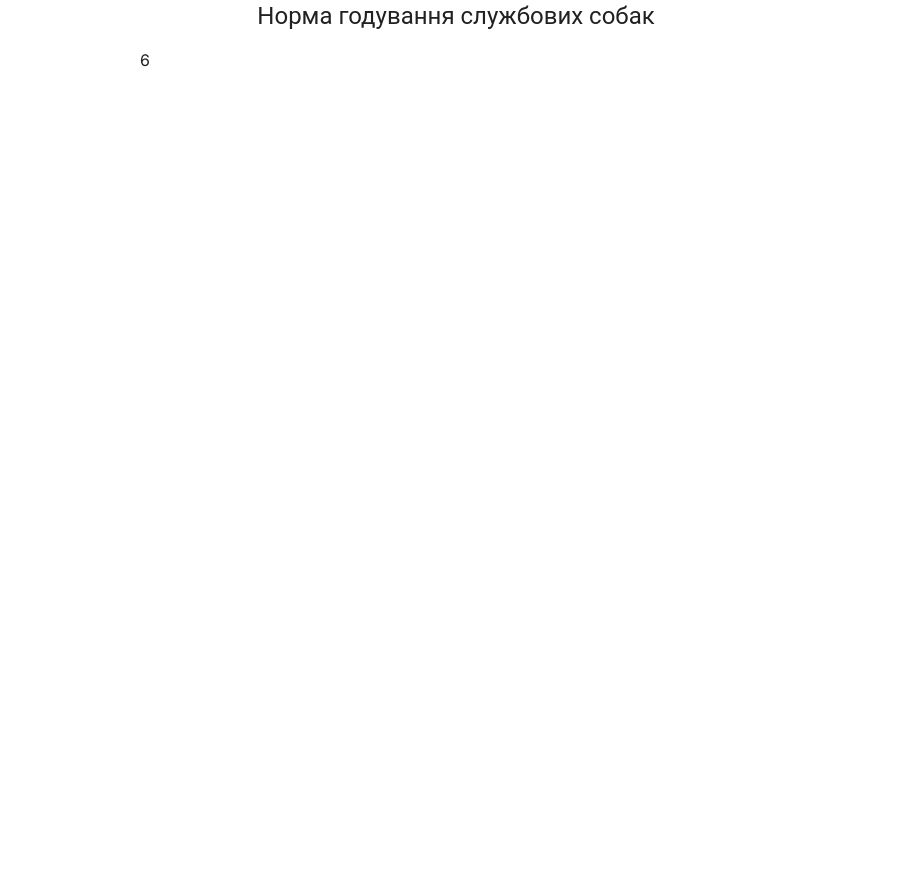
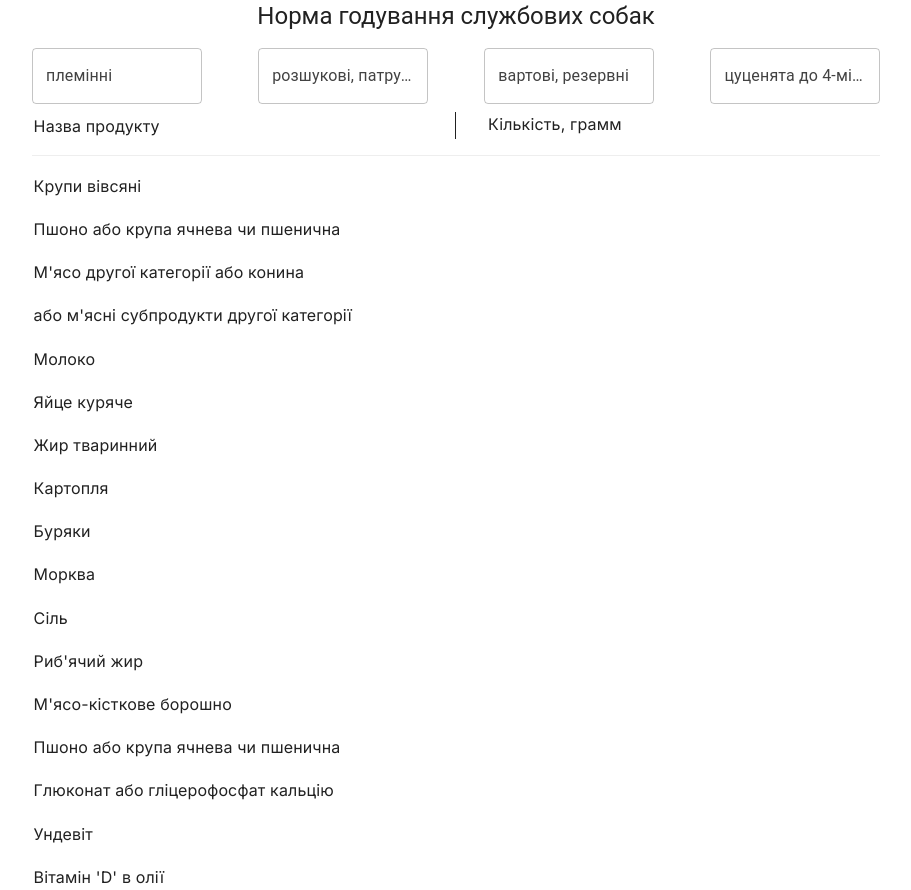
Before and after one commit to Muhitori/dog-calculator, a Next.js app: page / in a window 1280 px wide. Shown: the whole page, without its empty margins (184-1095 px from the left). Before the commit the page ends 800 px from the top, so only its background shows below. Built offline with nearby package versions, Linux system fonts and the light colour scheme.

Commit message:
calculated table

```diff
--- a/src/app/layout.tsx
+++ b/src/app/layout.tsx
@@ -6,8 +6,8 @@ import { NotistackProvider } from "@/providers/notistack/Notistack.provider";
 const inter = Inter({ subsets: ["latin"] });
 
 export const metadata: Metadata = {
-	title: "Create Next App",
-	description: "Generated by create next app",
+	title: "Dog food calculator",
+	description: "Created special for Андрей 'Череп' Черевко",
 };
 
 export default function RootLayout({
--- a/src/app/page.tsx
+++ b/src/app/page.tsx
@@ -1,6 +1,73 @@
-import { Grid, Typography } from "@mui/material";
+"use client";
+
+import { Article } from "@/components/Article";
+import { Input } from "@/components/Input";
+import {
+	DOGS_STATE,
+	DOG_FOODS,
+	DogType,
+	FoodType,
+	TABLE_STATE,
+} from "@/constants/dogs";
+import { Box, Divider, Grid, Typography } from "@mui/material";
+import { useState } from "react";
+
+const daysInYear = () => {
+	const year = new Date().getFullYear();
+	return (year % 4 === 0 && year % 100 > 0) || year % 400 == 0 ? 366 : 365;
+};
+
+const getPuppiesFood = (food: number[], puppies: number) => {
+	if (!food || !food.length) return "";
+
+	if (food.length === 1) {
+		return food[0] * puppies * daysInYear();
+	}
+
+	return `${food[0] * puppies * daysInYear()} - ${
+		food[1] * puppies * daysInYear()
+	}`;
+};
+
+const sumFood = (key: FoodType, dogs: typeof DOGS_STATE) => {
+	const { tribal, search, reserve, puppies } = DOG_FOODS[key].dogs;
+	const puppiesFood = getPuppiesFood(puppies, dogs.puppies);
+	const adultDogFood =
+		(tribal * dogs.tribal + search * dogs.search + reserve * dogs.reserve) *
+		daysInYear();
+
+	if (typeof puppiesFood === "string") {
+		return `${adultDogFood} + для цуценят: ${puppiesFood}`;
+	}
+
+	return adultDogFood + puppiesFood;
+};
+
+const updateFoods = (foods: typeof TABLE_STATE, dogs: typeof DOGS_STATE) => {
+	const newFoods = { ...foods };
+
+	Object.entries(newFoods).map(([key, oldFood]) => {
+		const foodType = key as FoodType;
+
+		newFoods[foodType] = String(sumFood(foodType, dogs));
+	});
+
+	return newFoods;
+};
 
 export default function Home() {
+	const [dogs, setDogs] = useState(DOGS_STATE);
+	const [foods, setFoods] = useState(TABLE_STATE);
+
+	const calculate = (name: DogType, value: number) => {
+		const newDogs = {
+			...dogs,
+			[name]: value,
+		};
+		setDogs(newDogs);
+		setFoods(updateFoods(foods, newDogs));
+	};
+
 	return (
 		<Grid container spacing={2}>
 			<Grid item xs={12}>
@@ -9,8 +76,28 @@ export default function Home() {
 				</Typography>
 			</Grid>
 			<Grid item xs></Grid>
-			<Grid item xs={6}>
-				6
+			<Grid item xs={8} display='flex' flexDirection='column'>
+				<Box display='flex' justifyContent='space-between'>
+					{Object.keys(DOGS_STATE).map((dog) => (
+						<Input key={dog} name={dog as DogType} onChange={calculate} />
+					))}
+				</Box>
+				<Box display='flex' flexDirection='column' gap={2}>
+					<Article label='Назва продукту' value='Кількість, грамм' />
+					<Divider />
+
+					{Object.keys(TABLE_STATE).map((food) => {
+						const key = food as FoodType;
+
+						return (
+							<Article
+								key={key}
+								label={DOG_FOODS[key].name}
+								value={foods[key]}
+							/>
+						);
+					})}
+				</Box>
 			</Grid>
 			<Grid item xs></Grid>
 		</Grid>
--- /dev/null
+++ b/src/components/Article/index.tsx
@@ -0,0 +1,23 @@
+import { Box } from "@mui/material";
+import { FC } from "react";
+
+interface Props {
+	label: string;
+	value?: string | number;
+}
+
+export const Article: FC<Props> = ({ label, value }) => {
+	return (
+		<Box display='flex'>
+			<Box
+				sx={{
+					width: "50%",
+					borderRight: value ? 1 : 0,
+					p: 0.2,
+				}}>
+				{label}
+			</Box>
+			{value && <Box pl={4}>{value}</Box>}
+		</Box>
+	);
+};
--- /dev/null
+++ b/src/components/Input/index.tsx
@@ -0,0 +1,38 @@
+import { DOGS, DogType } from "@/constants/dogs";
+import { TextField } from "@mui/material";
+import { ChangeEvent, FC, useCallback, useState } from "react";
+
+interface Props {
+	name: DogType;
+	onChange: (name: DogType, value: number) => void;
+}
+
+const regex = /^[0-9\b]+$/;
+
+export const Input: FC<Props> = ({ name, onChange }) => {
+	const [value, setValue] = useState("");
+
+	const handleChange = useCallback(
+		(event: ChangeEvent<HTMLInputElement>) => {
+			const { value } = event.target;
+
+			if (value === "" || regex.test(value)) {
+				setValue(String(value));
+
+				const numberValue = value === "" ? 0 : parseInt(value);
+				onChange(name, numberValue);
+			}
+		},
+		[name, onChange]
+	);
+
+	return (
+		<TextField
+			sx={{ mb: 1, width: "20%" }}
+			value={value}
+			label={DOGS[name]}
+			name={name}
+			onChange={handleChange}
+		/>
+	);
+};
--- /dev/null
+++ b/src/constants/dogs.ts
@@ -0,0 +1,193 @@
+export const DOGS = {
+	tribal: "племінні",
+	search: "розшукові, патрульно-розшукові,сторожові, спеціальні",
+	reserve: "вартові, резервні",
+	puppies: "цуценята до 4-місячного віку",
+};
+
+export type DogType = keyof typeof DOGS;
+
+export const DOG_FOODS = {
+	oatmeal: {
+		name: "Крупи вівсяні",
+		dogs: {
+			tribal: 420,
+			search: 450,
+			reserve: 400,
+			puppies: [30, 200],
+		},
+	},
+	millet: {
+		name: "Пшоно або крупа ячнева чи пшенична",
+		dogs: {
+			tribal: 230,
+			search: 200,
+			reserve: 200,
+			puppies: [20, 100],
+		},
+	},
+	meat: {
+		name: "М'ясо другої категорії або конина",
+		dogs: {
+			tribal: 700,
+			search: 600,
+			reserve: 500,
+			puppies: [20, 300],
+		},
+	},
+	submeat: {
+		name: "або м'ясні субпродукти другої категорії",
+		dogs: {
+			tribal: 1750,
+			search: 1500,
+			reserve: 1250,
+			puppies: [40, 800],
+		},
+	},
+	milk: {
+		name: "Молоко",
+		dogs: {
+			tribal: 0,
+			search: 0,
+			reserve: 0,
+			puppies: [150, 800],
+		},
+	},
+	eggs: {
+		name: "Яйце куряче",
+		dogs: {
+			tribal: 0,
+			search: 0,
+			reserve: 0,
+			puppies: [1],
+		},
+	},
+	animalFat: {
+		name: "Жир тваринний",
+		dogs: {
+			tribal: 20,
+			search: 20,
+			reserve: 15,
+			puppies: [10],
+		},
+	},
+	potato: {
+		name: "Картопля",
+		dogs: {
+			tribal: 200,
+			search: 200,
+			reserve: 200,
+			puppies: [80],
+		},
+	},
+	beet: {
+		name: "Буряки",
+		dogs: {
+			tribal: 20,
+			search: 20,
+			reserve: 20,
+			puppies: [20],
+		},
+	},
+	carrot: {
+		name: "Морква",
+		dogs: {
+			tribal: 20,
+			search: 20,
+			reserve: 20,
+			puppies: [20],
+		},
+	},
+	salt: {
+		name: "Сіль",
+		dogs: {
+			tribal: 15,
+			search: 15,
+			reserve: 15,
+			puppies: [15],
+		},
+	},
+	fishFat: {
+		name: "Риб'ячий жир",
+		dogs: {
+			tribal: 0,
+			search: 0,
+			reserve: 0,
+			puppies: [5, 20],
+		},
+	},
+	meatBoneFlour: {
+		name: "М'ясо-кісткове борошно",
+		dogs: {
+			tribal: 15,
+			search: 15,
+			reserve: 15,
+			puppies: [0],
+		},
+	},
+	chalk: {
+		name: "Пшоно або крупа ячнева чи пшенична",
+		dogs: {
+			tribal: 0,
+			search: 0,
+			reserve: 0,
+			puppies: [1, 2],
+		},
+	},
+	calcium: {
+		name: "Глюконат або гліцерофосфат кальцію",
+		dogs: {
+			tribal: 0,
+			search: 0,
+			reserve: 0,
+			puppies: [1, 2],
+		},
+	},
+	undevit: {
+		name: "Ундевіт",
+		dogs: {
+			tribal: 3,
+			search: 3,
+			reserve: 3,
+			puppies: [1, 1.5],
+		},
+	},
+	vitaminD: {
+		name: "Вітамін 'D' в олії",
+		dogs: {
+			tribal: 8,
+			search: 8,
+			reserve: 8,
+			puppies: [1, 4],
+		},
+	},
+};
+
+export const DOGS_STATE = {
+	tribal: 0,
+	search: 0,
+	reserve: 0,
+	puppies: 0,
+};
+
+export const TABLE_STATE = {
+	oatmeal: "",
+	millet: "",
+	meat: "",
+	submeat: "",
+	milk: "",
+	eggs: "",
+	animalFat: "",
+	potato: "",
+	beet: "",
+	carrot: "",
+	salt: "",
+	fishFat: "",
+	meatBoneFlour: "",
+	chalk: "",
+	calcium: "",
+	undevit: "",
+	vitaminD: "",
+};
+
+export type FoodType = keyof typeof DOG_FOODS;
```
